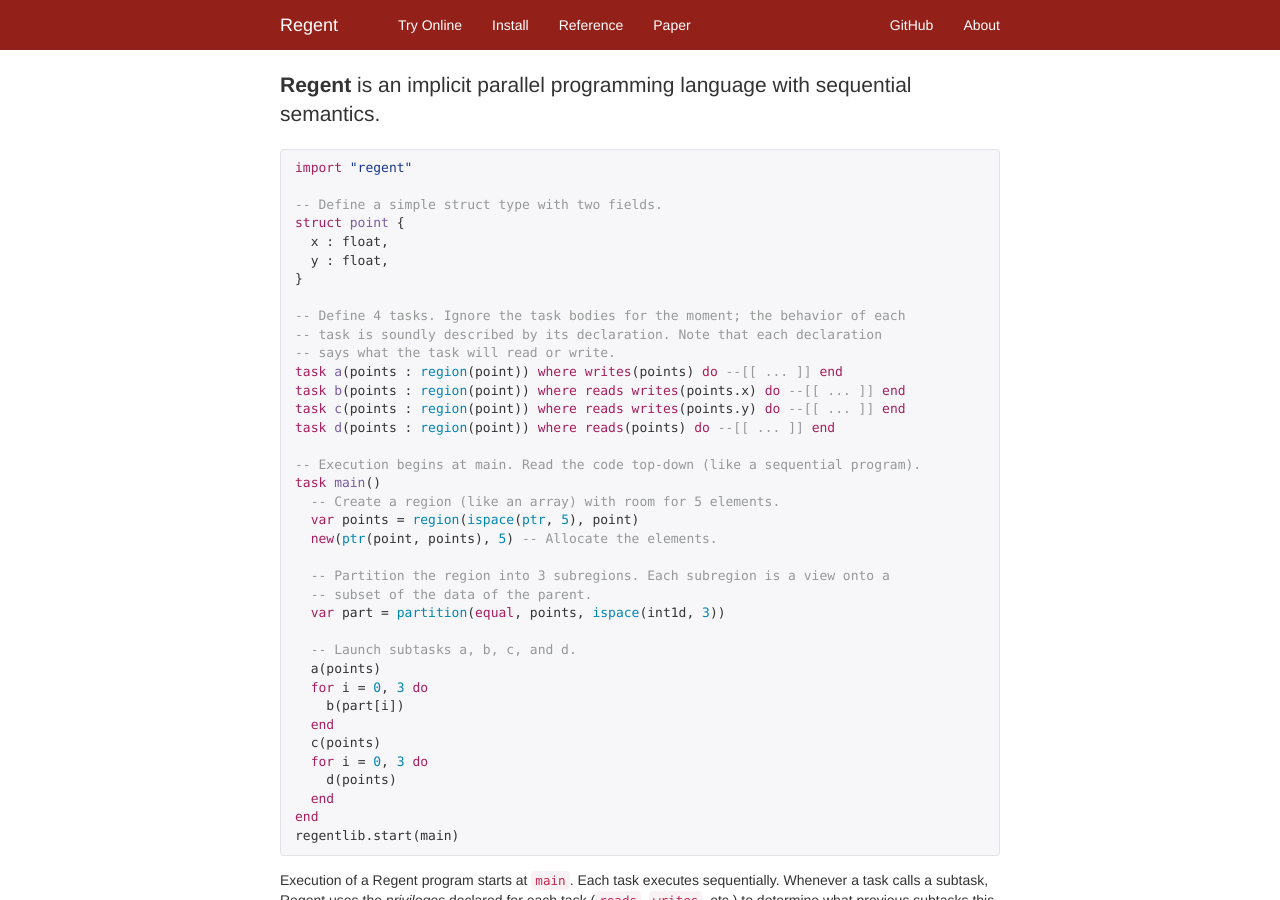
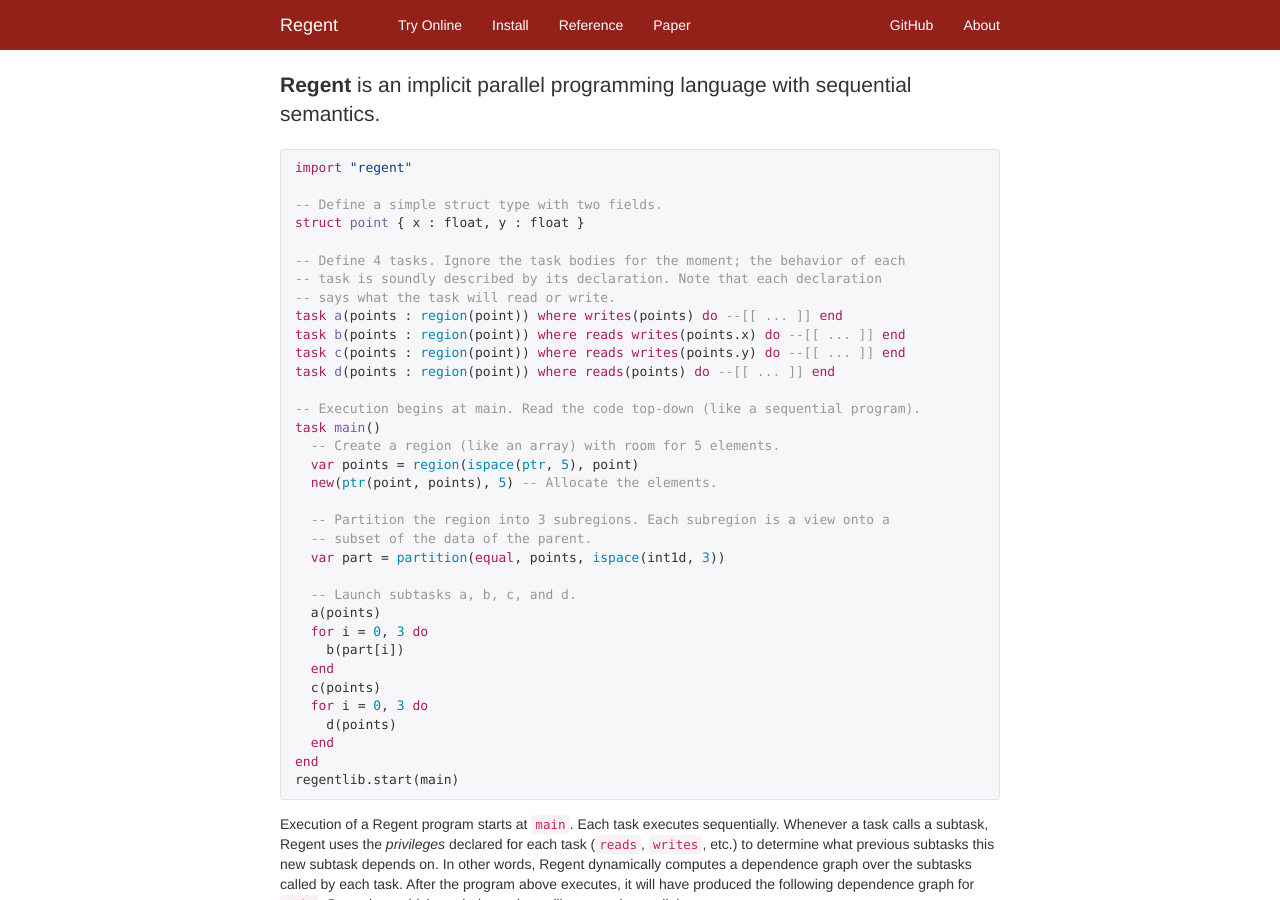
Before and after one commit to StanfordLegion/regent-lang.org, a Jekyll site: the page built from index.md, in a window 1280 px wide and 900 px high. Built offline with Jekyll 4.4.1, drawn with Linux system fonts in a browser that asks for light colours; nearby versions of some CDN libraries.

Commit message:
Update front page example.

```diff
--- a/index.md
+++ b/index.md
@@ -13,10 +13,7 @@
 import "regent"
 
 -- Define a simple struct type with two fields.
-struct point {
-  x : float,
-  y : float,
-}
+struct point { x : float, y : float }
 
 -- Define 4 tasks. Ignore the task bodies for the moment; the behavior of each
 -- task is soundly described by its declaration. Note that each declaration
```
